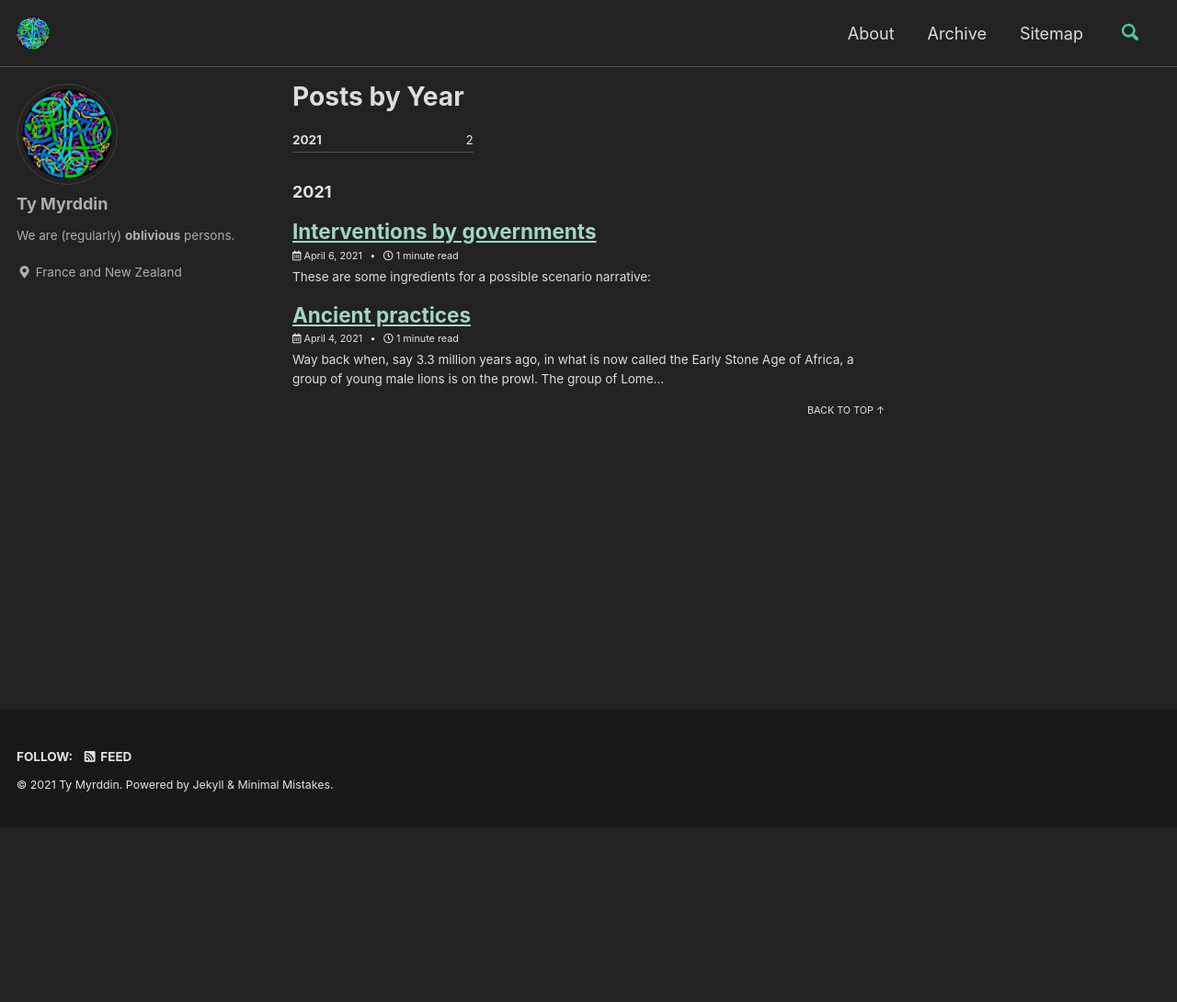
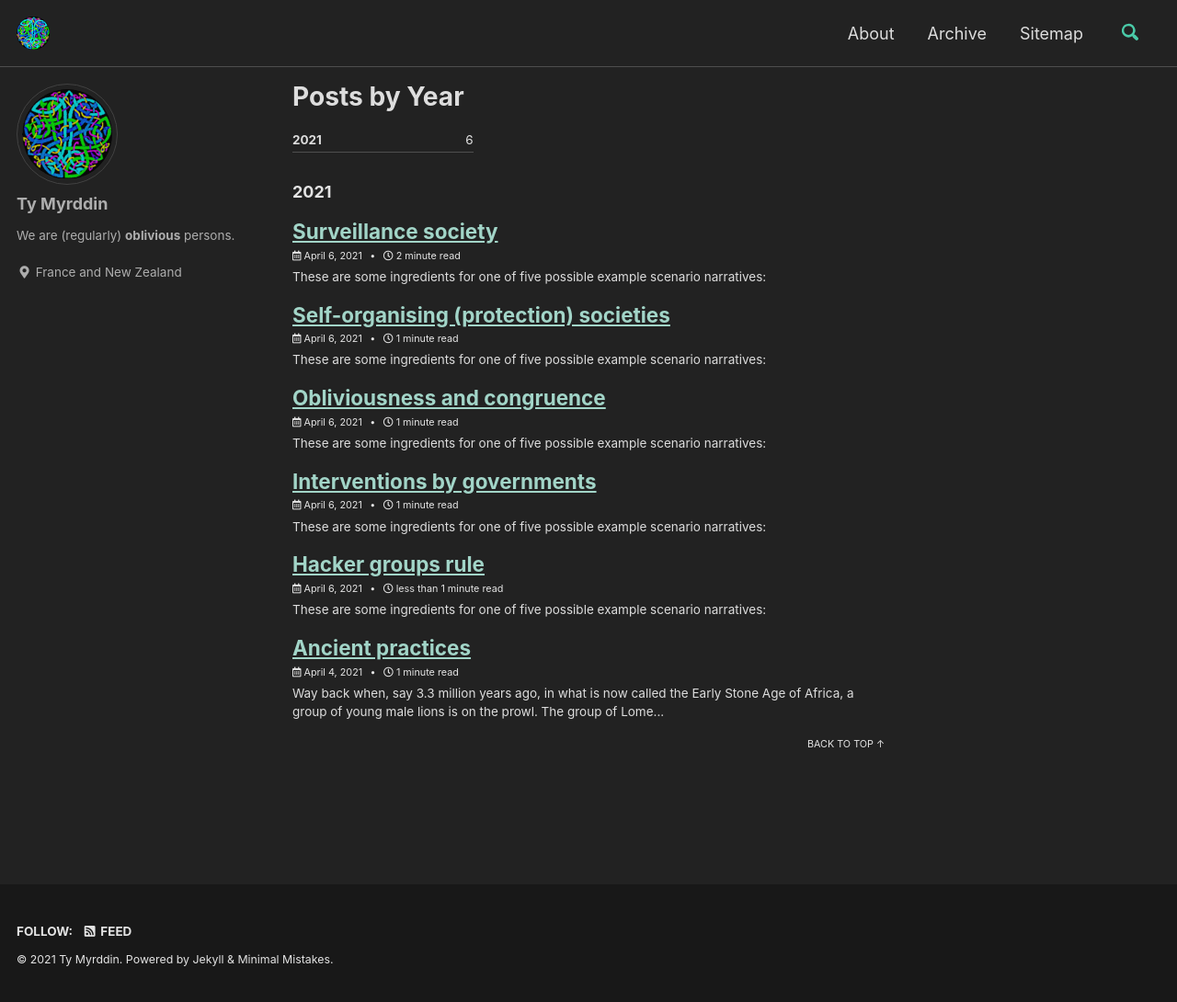
Before and after one commit to tymyrddin/tymyrddin.github.io, a Jekyll site: the page built from _pages/year-archive.md, in a window 1280 px wide. Shown: the whole page at 92% size. Built offline with Jekyll 4.4.1, drawn with Linux system fonts in a browser that asks for light colours; cached includes are drawn as plain includes; before the commit the page ends 900 px from its top, so only the background shows below that; some of the changed lines change nothing that is shown.

Commit message:
Scenario planning example narratives

```diff
--- a/_pages/scenario-planning.md
+++ b/_pages/scenario-planning.md
@@ -10,14 +10,14 @@
   overlay_image: /assets/images/banner.png
 ---
 
-Scenario planning is a way of [studying tracks](https://tymyrddin.github.io/ancient-practice/) for understanding the dynamics that might shape the future. It's basic choreography:
+Scenario planning is a way of [studying tracks]({{ site.url }}{{ site.baseurl }}scenario-planning/ancient-practice/) for understanding the dynamics that might shape the future. It's basic choreography:
 
 * Pin down a [decision focus](#decision-focus) to prevent the choreography from degenerating into purposeless speculation about all infinite futures.
 * Identify [forces](#forces) that ordinarily work well outside our concerns and usually catch us unaware.
 * Identify [predetermined elements](#predetermined-elements), forces that are completely outside our control and will play out in any story we tell about the future.
 * Gather [resources](#resources) for further research of elements for developing scenario logics.
 * Develop [scenario logics](#scenario-logics) for exploring critical uncertainties and for finding desired deviations from official futures to work backwards from.
-* Flesh out [stories](#stories) for putting some meat on those bones.
+* Flesh out [stories](#narratives) for putting some meat on those bones.
 
 ## Decision focus
 
@@ -43,7 +43,7 @@
 
 ## Resources
 
-For listing more driving forces for a particular organisation and context, explore for example, [systematic hacking](https://github.com/tymyrddin/orchard/tree/main/trees), hacking forensics, [adversary-centric threat modelling](https://github.com/tymyrddin/orchard/tree/main/threat-modelling), and research into current digital events.Scenario planning is a way of [studying tracks] for understanding the dynamics that might shape the future. The basic choreography:
+For listing more driving forces for a particular organisation and context, explore for example, [systematic hacking](https://github.com/tymyrddin/orchard/tree/main/trees), hacking forensics, [adversary-centric threat modelling](https://github.com/tymyrddin/orchard/tree/main/threat-modelling), attack patterns, linguistic patterns, and research into current digital events.
 
 ## Scenario logics
 
@@ -58,14 +58,12 @@
 * What-if ...?
 * Determine possible deviations from the official future to work backwards from.
 
-## Stories
+## Narratives
 
-A good set of scenarios will contain two to five different narratives. More than five scenarios tend to get confused with one another. Three scenarios run the danger that people will try to pick the most moderate or most apparently plausible and ignore the other two.
+A good set of scenarios will contain two to five different narratives. More than five scenarios tend to get confused with one another. Three scenarios run the danger that people will try to pick the most moderate or most apparently plausible (or profitable)and ignore the other two, while the scenarios are not mutually exclusive.
 
-## Examples
-
-* Obliviousness and congruence
-* Surveillance society
-* Interventions by governments
-* Hacker groups rule
-* Self-organising (protection) societies
+* [Obliviousness and congruence]({{ site.url }}{{ site.baseurl }}scenario-planning/2021-04-06-obliviousness-and-congruence)
+* [Surveillance society]({{ site.url }}{{ site.baseurl }}scenario-planning/2021-04-06-surveillance-society)
+* [Interventions by governments]({{ site.url }}{{ site.baseurl }}scenario-planning/2021-04-06-interventions-by-governments)
+* [Hacker groups rule]({{ site.url }}{{ site.baseurl }}scenario-planning/2021-04-06-hacker-groups-rule)
+* [Self-organising (protection) societies]({{ site.url }}{{ site.baseurl }}scenario-planning/2021-04-06-self-organising societies)
--- /dev/null
+++ b/_posts/2021-04-06-hacker-groups-rule.md
@@ -0,0 +1,36 @@
+---
+title: "Hacker groups rule"
+modified: 2021-04-06T16:49:02-05:00
+categories:
+  - Scenario-planning
+tags:
+  - Causes and effects
+  - Scenario planning
+  - Cartels
+  - Malware
+  - APT
+---
+
+These are some ingredients for one of five possible example [scenario narratives]({{ site.url }}{{ site.baseurl }}scenario-planning):
+
+## Plot
+* Autonomous collectives, cartel-paid mercenary and nation-state-sponsored hacker groups grow, expand and escalate.
+* Cartels that have the resources to respond with “security measures” also grow, expand, and escalate.
+* Some cartels establish “safe havens” (fiefdoms) and will start charging (a lot) for membership or require more private data from its “members” to “cover the costs”.
+
+## Likely effects
+
+* Increase in attacks.
+* Security costs escalate.
+* Aggressive corporate and national cyberespionage.
+* Defensive cartels get to set their pricing.
+* Supply chain for attackers as well as defenders grows.
+* Organisations and cartels build their own counter-attack teams.
+* Within cartels, attack and defensive information is shared, and counter-attack teams collaborate.
+
+## Measurables and observables
+
+* Attack patterns: more malware infections and advanced persistent threats.
+* Forming of cartels like the Cyber Threat Alliance and Cloud Security Alliance.
+* Increased "military speak" in white hat contexts like "Critical Security Controls" and "Certified Ethical Hacker" (EC-Council funded). Security and privacy campaigning NGO's internally talk about their clients as “target audience”.
+* More tools created and gathered in Kali Linux by Offensive Security.
--- a/_posts/2021-04-06-interventions-by-governments.md
+++ b/_posts/2021-04-06-interventions-by-governments.md
@@ -11,7 +11,7 @@
   - Geopolitics
 ---
 
-These are some ingredients for a possible [scenario narrative]({{ site.url }}{{ site.baseurl }}scenario-planning):
+These are some ingredients for one of five possible example [scenario narratives]({{ site.url }}{{ site.baseurl }}scenario-planning):
 
 ## Plot
 * Corporations, enterprises and NGO's are targets in this scenario.
--- /dev/null
+++ b/_posts/2021-04-06-obliviousness-and-congruence.md
@@ -0,0 +1,35 @@
+---
+title: "Obliviousness and congruence"
+modified: 2021-04-06T18:38:40+00:00
+categories:
+  - Scenario-planning
+tags:
+  - Causes and effects
+  - Scenario planning
+  - Obliviousness
+  - Elephants
+---
+
+These are some ingredients for one of five possible example [scenario narratives]({{ site.url }}{{ site.baseurl }}scenario-planning):
+
+## Plot
+
+In scenario planning everything is a prediction. None of it is real. All predictions are wrong. And that which gets overlooked in most (if not all) digital scenarios is reality. For example:
+
+* We belong to a finite planet, with finite resources.
+
+## Likely effects
+
+* Constraints on economic development (but not for transnational players in the neoliberal network).
+* Corporations and businesses already show a trend of making employees make do with what they have and requests made by employees for better resources (to serve customers with) are ignored, leaving employees in a very difficult place – unable to do their job properly and on top of that, likely to be penalised for ‘poor performance’. This could lead to people feeling burned out and frustrated. Performance will drop as a result and so will demand and profits.
+* Instead of dealing with it (just as with addicts facing a scarcity of the resource they are dependent on), over-use of resources, such as the depletion of rain forests and over-fishing can occur.
+* Opportunism can increase.
+* Misuse of scarce resources is also likely.
+* The effect of inflation tends to be stronger for low-income individuals, whom inflation renders relatively more vulnerable, thereby increasing inequality.
+* Lack of material resources - chronic (low income) and situational (inflation) lack of material resources - causes people to make harsher moral judgments and be more (often) physically ill.
+
+## Measurables and observables
+
+* Many of the metals needed to feed the surging global demand for high-tech products, from smart phones to solar panels, cannot be replaced, according to a Yale study, [On the materials basis of modern society](https://www.pnas.org/content/112/20/6295)
+* The [British Geological Survey (BGS) Risk List](https://www2.bgs.ac.uk/mineralsuk/statistics/riskList.html) states that economically important metals with high levels of risk to supply disruption including antimony (with application as a fire retardant), bismuth (used in numerous medical applications), platinum group metals (active components in auto-catalysts), and tungsten (a key hard metal used in most cutting tools), particularly the rare earth elements and antimony, have low recycling rates and a limited number of substitutes. They are also almost exclusively mined as by-product metals.
+* The minimum total power that was required to run (wall socket power) and maintain (embody) the internet in 2017 was guesstimated to be somewhere between ~131 GW + ~167 GW = ~298 GW and ~204 GW + ~288 GW = ~492 GW.
--- /dev/null
+++ b/_posts/2021-04-06-self-organising-societies.md
@@ -0,0 +1,46 @@
+---
+title: "Self-organising (protection) societies"
+modified: 2021-04-06T17:02:03+00:00
+categories:
+  - Scenario-planning
+tags:
+  - Causes and effects
+  - Scenario planning
+  - Social media
+  - Bubbles
+  - E-militias
+---
+
+These are some ingredients for one of five possible example [scenario narratives]({{ site.url }}{{ site.baseurl }}scenario-planning):
+
+## Plot
+
+This is a deviant (partly inductive) scenario, at least in terms of neo-liberal official futures.
+
+* Individuals are increasingly targeted by governments and (nation-state or autonomous) hacker groups.
+* Individuals are increasingly tracked and profiled.
+* Government agencies of various sorts use the information to discover “dissidents”, “criminals” and “terrorists”.
+* Businesses and data market companies use the information to influence the emotions and behaviour of individuals.
+* Ineffective regulation.
+* E-militias form.
+* GNU licensed federated social media where users can operate safely within protective boundaries flourish.
+
+A possible response of cartels is that they form their own protection societies for customers. Walled gardens providing anonymity and safety, with steep pricing. A possible response by governments is sicking armies of infiltrators (which may be sophisticated MLM bots) at citizens in the self-organised and corporate run gardens.
+
+## Likely effects
+
+* Corporate reputations take a nose-dive, and so does “consumer” trust.
+* Bubbles of like-minded people grow (not to be mistaken for filter-bubbles where an algorithm decides what's in and out of an individual's bubble). They trade, collaborate and converse between themselves. Trade between groups only happens for mutual beneficial actions or after sufficient trust levels have been established.
+* Inequality grows.
+* In low-income bubbles, E-commerce drops to an all time low. So does consumerism to a certain extent. This is also due to extremely low incomes, often way below the poverty line.
+* Darknet grows.
+* The desire for anonymity grows.
+* Differences get slugged out between individuals and between groups.
+
+## Measurables and observables
+
+* Appearance of federated GNU licensed self-organising social media, tools like Mastodon, Peertube and research like Tracking Exposed and Citizen Lab.
+* Appearance of articles like [Freedom Isn't Free, Wendy Liu](https://logicmag.io/failure/freedom-isnt-free/)
+* Corporate run social media user bases like facebook, twitter, instagram and Youtube expand even further into other regions.
+* E-commerce growth rate initially explodes, shops in villages and smaller cities close.
+* (Appearance of) Corporate or government run walled gardens.
--- /dev/null
+++ b/_posts/2021-04-06-surveillance-society.md
@@ -0,0 +1,51 @@
+---
+title: "Surveillance society"
+modified: 2021-04-06T17:21:03+00:00
+categories:
+  - Scenario-planning
+tags:
+  - Causes and effects
+  - Scenario planning
+  - Surveillance
+  - Identity theft
+  - Ransomware
+  - Suppression
+  - Elephants
+---
+
+These are some ingredients for one of five possible example [scenario narratives]({{ site.url }}{{ site.baseurl }}scenario-planning):
+
+## Plot
+
+* A government steps in to protect its citizens from (potential) dissident and/or criminal actions and/or information that might “corrupt” its citizens.
+* (Intelligence) Agencies use data-mining to identify (potential) individual dissidents and criminals.
+* Government steps in to protect its individual citizens' privacy from being mined by non-state-actors and to create distraction from their own mining activities. Strong privacy regulations emerge.
+* Citizens are increasingly being targeted in surveillance with surveillance tools purchased from China.
+
+## Likely effects
+
+* Organisations (Cartels, corporations, companies, NGO's) are restricted in their use of data.
+* Consumerism is stifled.
+* Governments will try to shift responsibility to individual citizens.
+* Identity theft and ransomware boom.
+* Individual citizens and citizen groups supported by NGO's call for “making the internet more safe (for children/women/dissidents)”.
+* Governments try to regulate again and surveillance increases.
+* Companies offering private and protected access to online services and make a lot of money.
+* Mobile devices are closed and curated.
+* Because people need to appear perfect to others, the need to appear perfect to oneself increases also (the cognitive dissonance is too painful). Acknowledging mistakes and failures and the feelings associated with them can be hard.
+* The surveillance society makes people have "negative emotions". The positive thinking movement encourages people to ignore their negative emotions.
+    * Negative emotions get buried in subconscious, resulting in mood swings, unexplained sadness, and mild depression, and eventually in aggression.
+    * Suppressing negative emotions may lead to depression, low self-esteem, and even physical illness in extreme cases.
+    * Suppressing emotions is a risk factor in premature death, including death from cancer.
+    * Negative emotions are dumped elsewhere on innocent people. NGO's will need more funding to respond with new/more support for women and children (at home) and dissidents (elsewhere).
+    * Consciously constantly suppressing emotions can cause emotional numbness. It is common to hear the phrases "We live in stressful times" and "It is what it is" (with a shrug) and "You shouldn’t feel this way. Everything is alright. You need to be positive."
+
+## Measurables and observables
+
+* The attack patterns may or may not have to do with psychogenic forces and deep states and include
+    * women and children more targeted more by teensy weensy petty tyrants, little petty tyrants and minor petty tyrants
+    * human rights activists, journalists, land defenders, and political dissidents targeted more by petty tyrants. .
+    * identity theft and ransomware attacks happening via automated botnets.
+    * (Intelligence) Agencies increasingly using data-mining or bying data from brokers to identify "(potential) individual dissidents and criminals".
+* The old EU Data Protection Directive of 1995 was outdated. It failed to cover for example, social networking sites, cloud computing, location-based services, smart cards and biometric data, and in 2012 the European Commission proposed a comprehensive reform of the EU’s data protection rules to strengthen privacy rights and boost Europe’s digital economy. Unlike directives, the new GDPR that came into force in 2018 does not require national governments to pass any enabling legislation. It is directly binding and applicable.
+    * Note that the GDPR only addresses privacy concerns related to data processing by private sector and not by individual Member States. With the internet being a global network (driven by established interests), laws regarding for example, digital fingerprinting by intelligence agencies, may develop completely differently from one country to another regardless of raised concerns at the EU level as to the compatibility of such activities with human rights standards.
```
